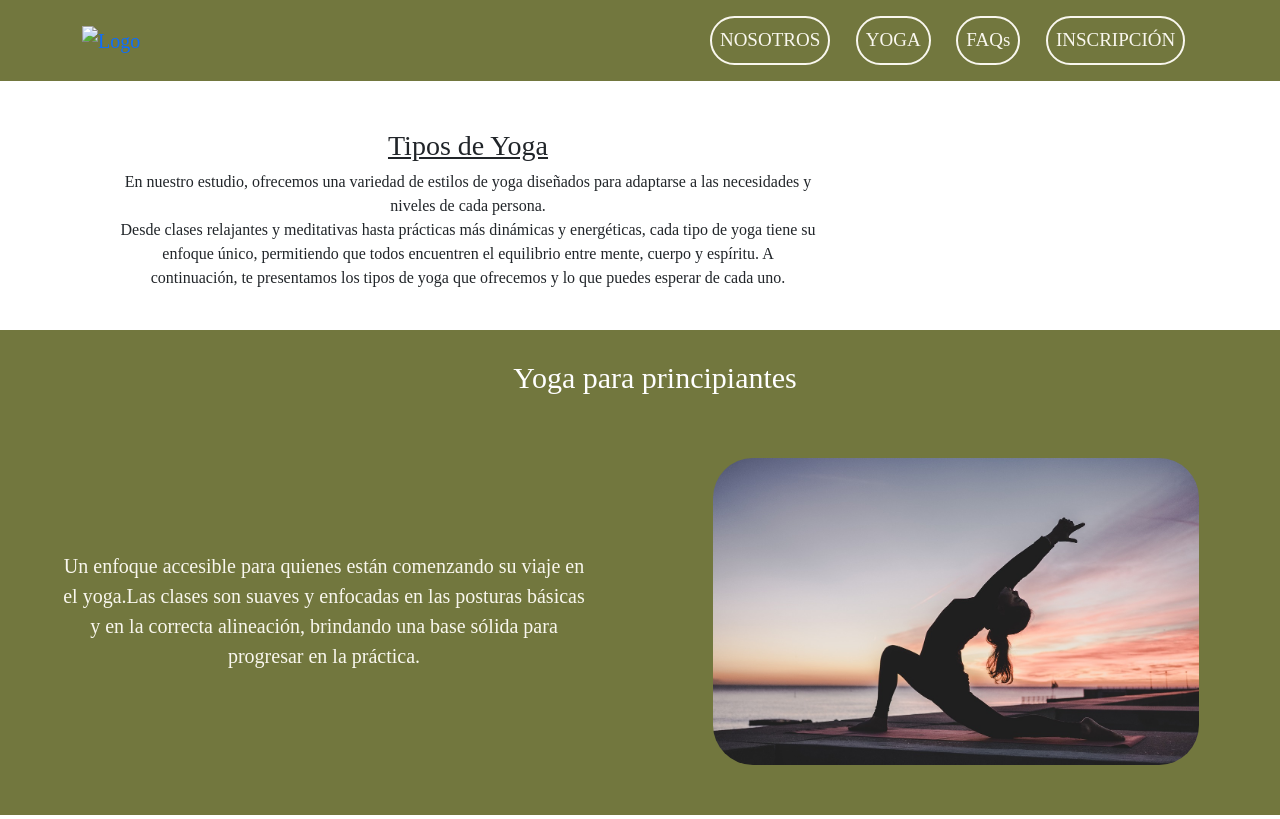
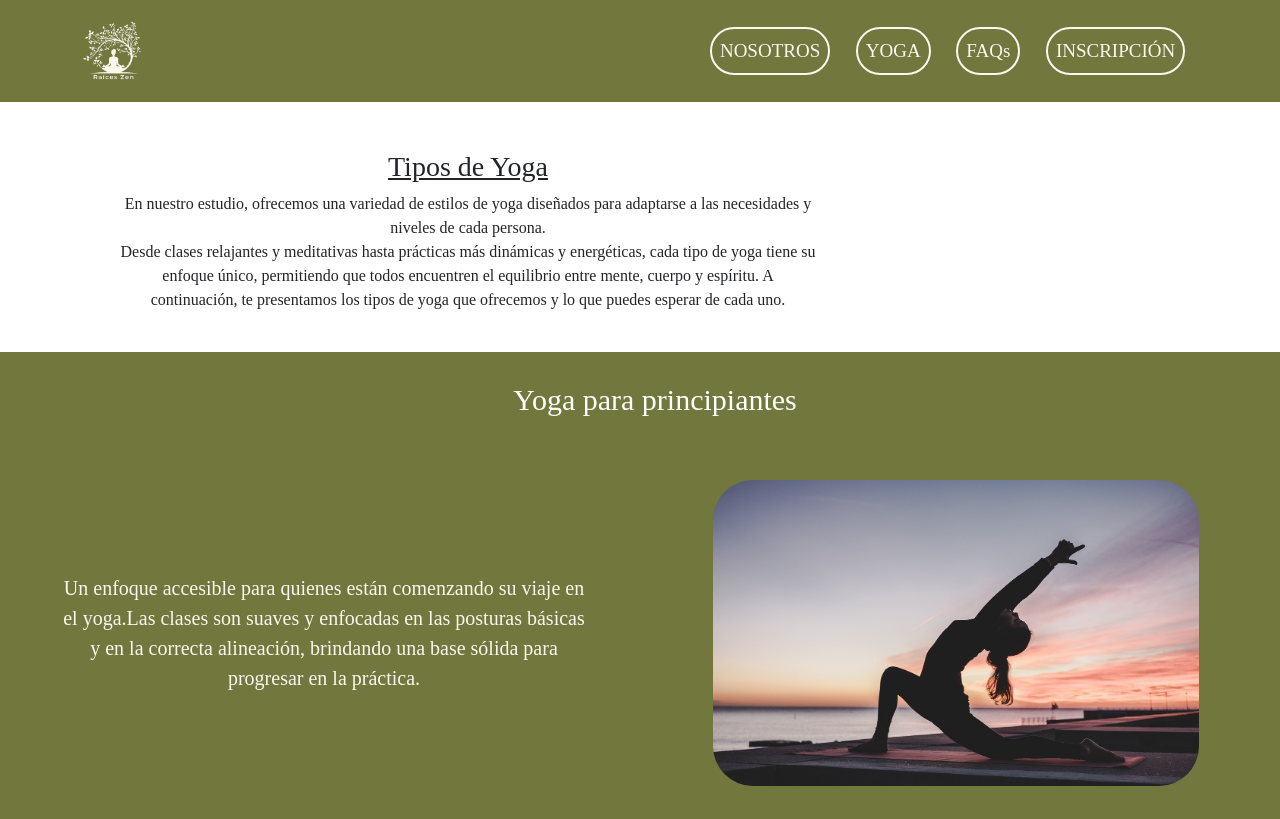
Before and after one commit to anaorp/DW-Integrador-Grupo-13, a plain HTML site: page yoga.html in a window 1280 px wide. Shown: the top 819 px of the page. Drawn offline with nearby package versions, Linux system fonts and the light colour scheme; files whose address does not match are found by name.

Commit message:
Update yoga.html

```diff
--- a/yoga.html
+++ b/yoga.html
@@ -16,7 +16,7 @@
     <nav class="navbar navbar-expand-lg">
         <div class="container">
             <a class="navbar-brand" href="index.html">
-                <img src=" " alt="Logo" class="logo">
+                <img src="assets/logo.png " alt="Logo" class="logo">
             </a>
             <button class="navbar-toggler custom-toggler" type="button" data-bs-toggle="collapse" data-bs-target="#navbarNav">
                 <img src="assets/menu-hamburguesa.png" alt="Menú" class="navbar-toggler-icon-custom">
```
